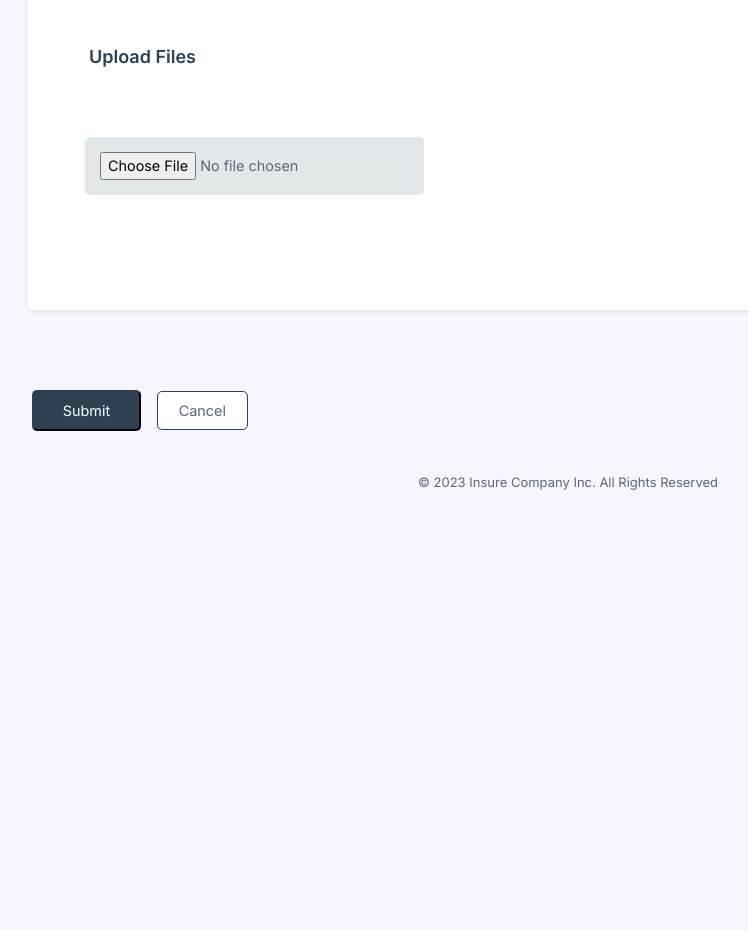
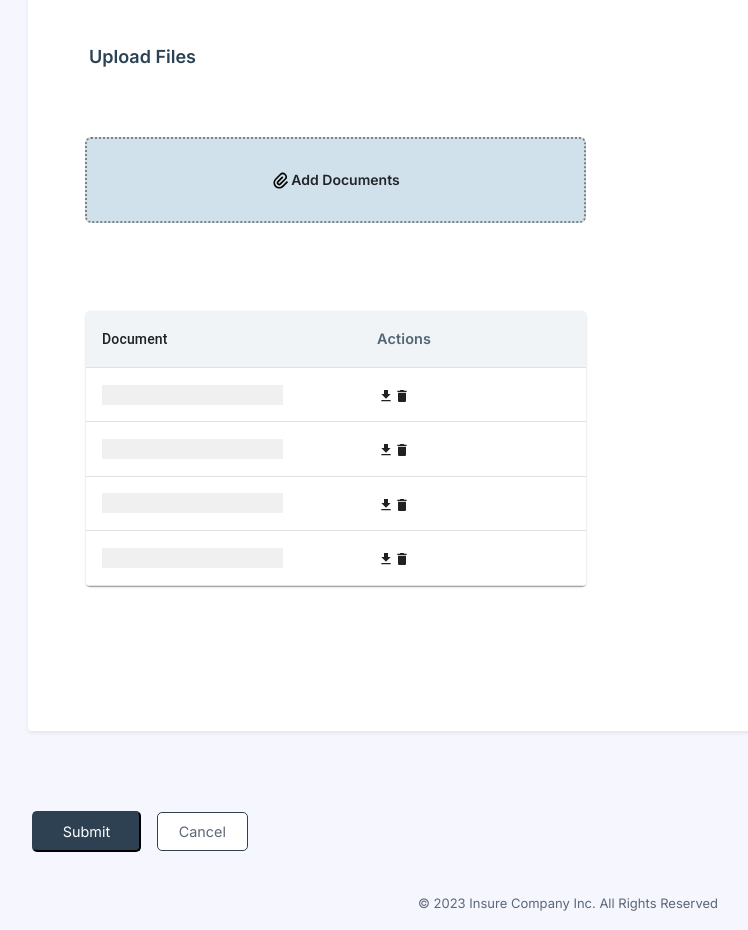
Before and after one commit to kishan-create/AWB, a React (Create React App) app: page /agents in a window 1280 px wide. Shown: the part 1080-2010 px from the top of the page, without its empty margins (72-820 px from the left). Before the commit the page ends 1589 px from the top, so only its background shows below. Built offline with nearby package versions, Linux system fonts and the light colour scheme.

Commit message:
multipleFileUpload

```diff
--- a/src/components/common/Multiplefileupload.jsx
+++ b/src/components/common/Multiplefileupload.jsx
@@ -2,6 +2,7 @@ import React, { useRef, useState, useEffect } from "react";
 import { faFileAlt, faDownload, faTrash } from '@fortawesome/free-solid-svg-icons'
 import { FontAwesomeIcon } from '@fortawesome/react-fontawesome'
 import DeleteIcon from '@mui/icons-material/Delete';
+import DownloadIcon from '@mui/icons-material/Download';
 import FileDownloadIcon from '@mui/icons-material/FileDownload';
 import swal from 'sweetalert';
 import Box from '@mui/material/Box';
@@ -137,23 +138,17 @@ export default function Multiplefileupload(props)
           <>
             <div className="container">
               <div>
-                  <div className="file-input">
+              <div className="file-input">
+                  <label for="file" class="btn choosefile-attach-txt">
+                  <svg width="20" height="20" xmlns="http://www.w3.org/2000/svg" viewBox="0 0 24 24"> <g> <path fill="none" d="M0 0h24v24H0z"/> <path d="M14.828 7.757l-5.656 5.657a1 1 0 1 0 1.414 1.414l5.657-5.656A3 3 0 1 0 12 4.929l-5.657 5.657a5 5 0 1 0 7.071 7.07L19.071 12l1.414 1.414-5.657 5.657a7 7 0 1 1-9.9-9.9l5.658-5.656a5 5 0 0 1 7.07 7.07L12 16.244A3 3 0 1 1 7.757 12l5.657-5.657 1.414 1.414z"/> </g> </svg>
 
-                <input
-                  ref={fileInputRef}
-                  type="file"
-                  id="file"
-                  className="file"
-                  onChange={filesSelected}
-                />
-               <label htmlFor="file"></label>
+                    Add Documents</label>
+                <input ref={fileInputRef} type="file"  id="file"  className="file opacity-0"  onChange={filesSelected}></input>
 
                 </div>
               </div>
+              <div className="uplaod-table-box">
 
-              {(() => {
-                if (validFiles.length>0){
-                  return(
                     <TableContainer component={Paper}>
                     <Table sx={{ minWidth: 350 }} aria-label="simple table">
                       <TableHead>
@@ -172,9 +167,9 @@ export default function Multiplefileupload(props)
                             <TableCell component="th" scope="row">
                               {row.name}
                             </TableCell>
-                            <TableCell align="right">
+                            <TableCell align="right" className="p-l-1" >
                             <div>   <a onClick={() => downloadTxtFile()}>
-                                        <FileDownloadIcon/>
+                            <DownloadIcon/>
                                         </a>
                                         {" "}
                                         <a onClick={(e) => deleteFile()}>
@@ -186,12 +181,47 @@ export default function Multiplefileupload(props)
 
                           </TableRow>
                         ))}
+                         <TableRow >
+                            <TableCell component="th" scope="row">
+                            <div className="td-sample-txt1">.</div>
+                            </TableCell>
+                            <TableCell align="right"  className="p-l-1">
+                                <DownloadIcon/>
+                                <DeleteIcon/>
+                            </TableCell>
+                          </TableRow>
+                          <TableRow >
+                            <TableCell component="th" scope="row">
+                            <div className="td-sample-txt1">.</div>
+                            </TableCell>
+                            <TableCell align="right"  className="p-l-1">
+                                <DownloadIcon/>
+                                <DeleteIcon/>
+                            </TableCell>
+                          </TableRow>
+                          <TableRow >
+                            <TableCell component="th" scope="row">
+                            <div className="td-sample-txt1">.</div>
+                            </TableCell>
+                            <TableCell align="right"  className="p-l-1">
+                                <DownloadIcon/>
+                                <DeleteIcon/>
+                            </TableCell>
+                          </TableRow>
+                          <TableRow >
+                            <TableCell component="th" scope="row">
+                            <div className="td-sample-txt1">.</div>
+                            </TableCell>
+                            <TableCell align="right"  className="p-l-1">
+                                <DownloadIcon/>
+                                <DeleteIcon/>
+                            </TableCell>
+                          </TableRow>
                       </TableBody>
                     </Table>
                   </TableContainer>
-                  )
-                }
-              })()}
+
+  </div>
             </div>
           </>
         </div>
--- a/src/pages/agency/EditAgents.jsx
+++ b/src/pages/agency/EditAgents.jsx
@@ -17,11 +17,11 @@ export default function Editagents() {
 
   return (
     <div className="app-wrapper mt-4">
-        <div className="app-content pt-2 p-md-2">
-          <div className="container-fluid">
-            <div className="app-card alert alert-dismissible shadow-sm mb-4" role="alert">
-              <div className="inner">
-                <div className="app-card-body p-2 p-lg-4">
+        <div >
+          <div >
+            <div className="" role="alert">
+              <div >
+                <div >
 
 
                 </div>
@@ -72,7 +72,7 @@ export default function Editagents() {
 
 
                   <div className="col-12 mt-4">
-                    <button type="submit" className="next-pre-btn mrg-r-3">Submit &amp; Continue</button>
+                  <input type="submit"  className="next-pre-btn mrg-r-3"   value="Update" />
 
                     <Link to="/listagency"> <button type="button" className="next-pre-btn-secondary mrg-r-3">Cancel</button></Link>
 
--- a/src/pages/usergroups/EditUsergroup.jsx
+++ b/src/pages/usergroups/EditUsergroup.jsx
@@ -10,11 +10,11 @@ const {handleChange,values,handleEdit,rows,updateusergroup}=Editgroupfunction(pa
 
 return (
     <div className="app-wrapper mt-4">
-        <div className="app-content pt-2 p-md-2">
-          <div className="container-fluid">
-            <div className="app-card alert alert-dismissible shadow-sm mb-4" role="alert">
-              <div className="inner">
-                <div className="app-card-body p-2 p-lg-4">
+        <div className="">
+          <div className="">
+            <div className="" role="alert">
+              <div className="">
+                <div className="">
 
                 </div>
                 <form  onSubmit={updateusergroup} noValidate>
--- a/src/pages/validations/Agency_Validation.jsx
+++ b/src/pages/validations/Agency_Validation.jsx
@@ -9,7 +9,7 @@ export default function Agency_Validation(values) {
     errors.agencyNpn = "Agency Npn Required";
   }
   if (!values.agencyFbin.trim()) {
-    errors.agencyFbin = "Agency agencyFbin   Required";
+    errors.agencyFbin = "Agency Fbin   Required";
   }
 
   return errors;
--- a/src/pages/validations/Agent_validation.jsx
+++ b/src/pages/validations/Agent_validation.jsx
@@ -12,11 +12,19 @@ export default function Agent_validation(values) {
     }
 
 
-    if (!values.producerPhone.trim() ) {
-        errors.producerPhone = "User phone number required";
-       }  else if(!numregex.test(values.producerPhone)) {
-           errors.producerPhone = "Invalid phone number. Please try again";
-          }
+    // if (!values.producerPhone.trim() ) {
+    //     errors.producerPhone = "User phone number required";
+    //    }  else if(!numregex.test(values.producerPhone)) {
+    //        errors.producerPhone = "Invalid phone number. Please try again";
+    //       }
+
+
+
+          if (!values.producerPhone.trim() )
+          {  errors.producerPhone = "User phone number required"; }
+          else if(!numregex.test(values.producerPhone))
+         {  errors.producerPhone = "Use number only"; }
+
 
 
 
```
Also changed, not shown: src/pages/agents/Addagent.jsx (+8 -7 lines), src/css/portal.css, src/images/background/background-2.jpg.
